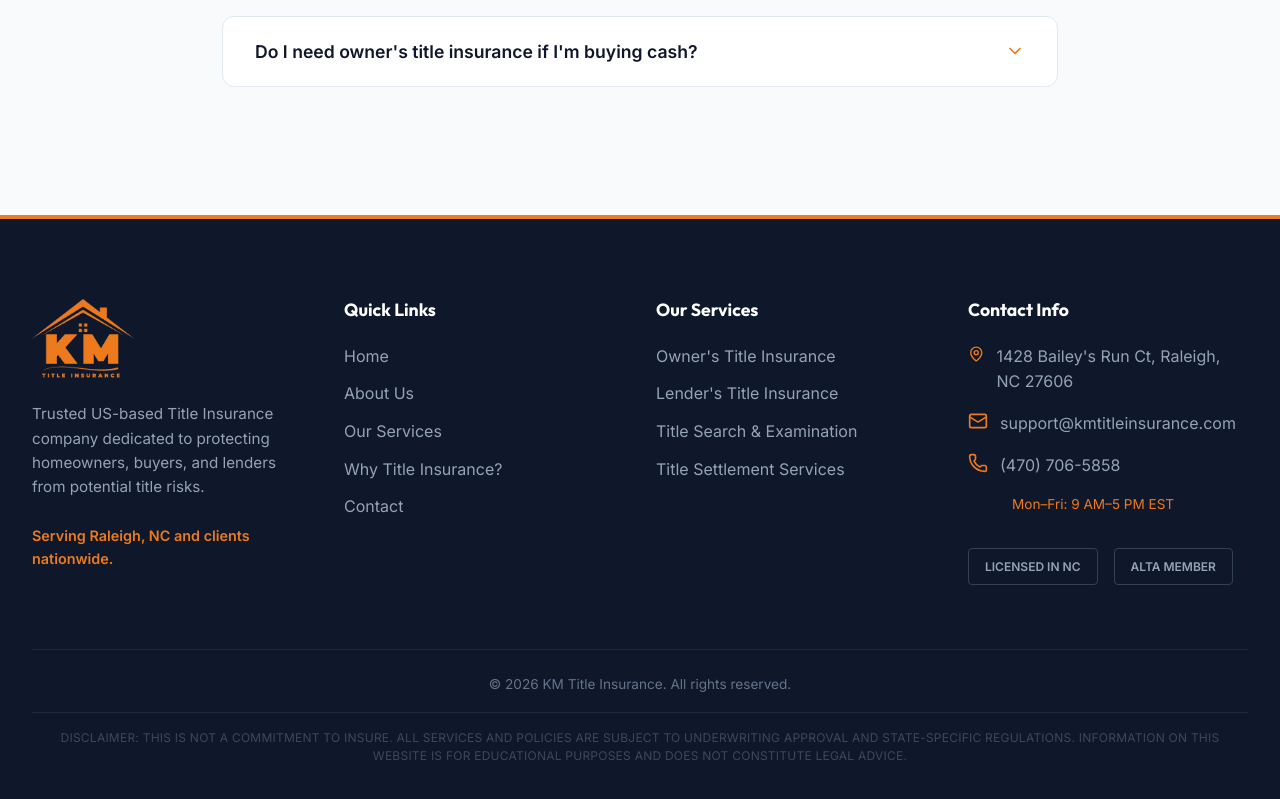
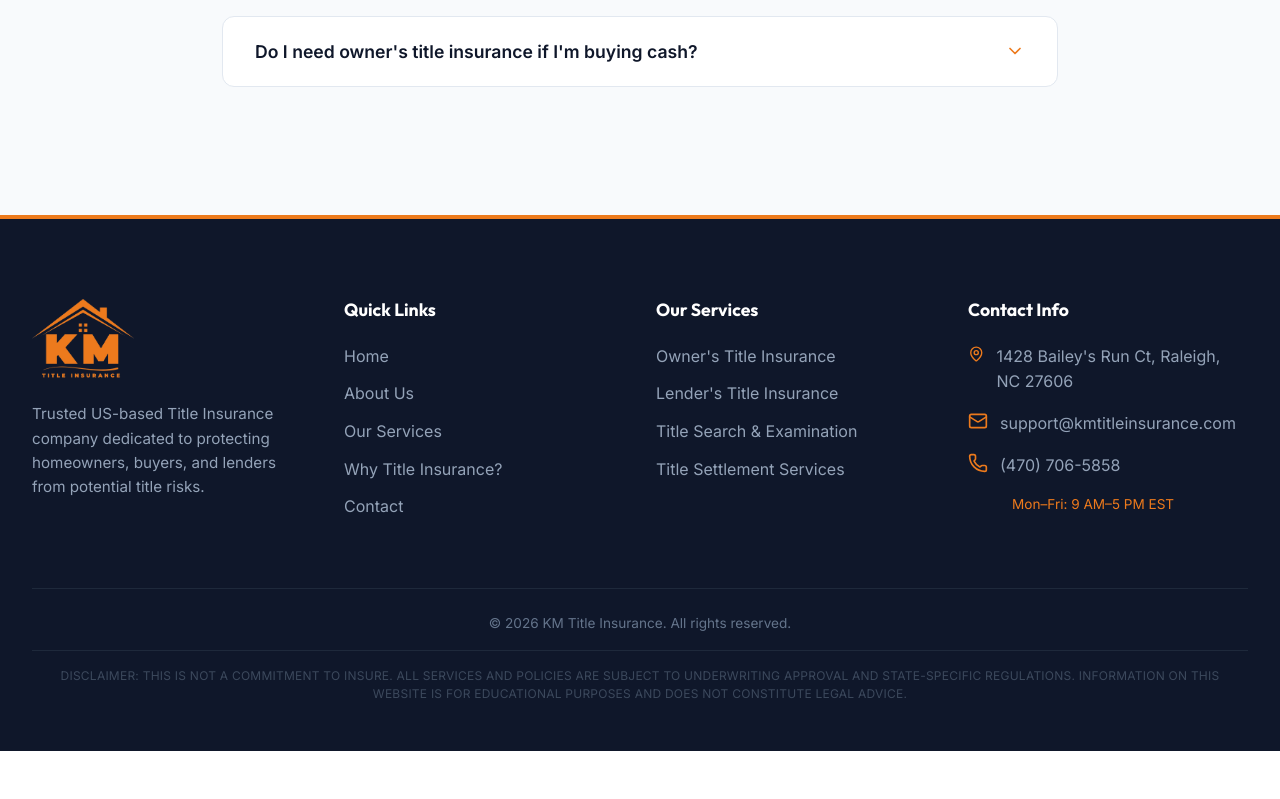
Before and after one commit to Kathir7623/Title-Insurance, a React (Vite) app: page / in a window 1280 px wide. Shown: the part 7071-7870 px from the top of the page. After the commit the page ends 7822 px from the top, so only its background shows below. Built offline with nearby package versions, Linux system fonts and the light colour scheme.

Commit message:
Remove Raleigh location and ALTA membership from footer

```diff
--- a/src/components/Footer.jsx
+++ b/src/components/Footer.jsx
@@ -13,9 +13,6 @@ const Footer = () => {
             </div>
             <p style={{ color: '#94a3b8', fontSize: '0.95rem', marginBottom: '1.5rem' }}>
               Trusted US-based Title Insurance company dedicated to protecting homeowners, buyers, and lenders from potential title risks.
-            </p>
-            <p style={{ color: 'var(--secondary)', fontSize: '0.9rem', fontWeight: 600 }}>
-              Serving Raleigh, NC and clients nationwide.
             </p>
           </div>
 
@@ -60,10 +57,6 @@ const Footer = () => {
                 Mon–Fri: 9 AM–5 PM EST
               </li>
             </ul>
-            <div style={{ marginTop: '2rem', display: 'flex', gap: '1rem', flexWrap: 'wrap' }}>
-              <div style={{ padding: '0.5rem 1rem', border: '1px solid #334155', borderRadius: '4px', fontSize: '0.75rem', color: '#94a3b8', textTransform: 'uppercase', fontWeight: 600 }}>Licensed in NC</div>
-              <div style={{ padding: '0.5rem 1rem', border: '1px solid #334155', borderRadius: '4px', fontSize: '0.75rem', color: '#94a3b8', textTransform: 'uppercase', fontWeight: 600 }}>ALTA Member</div>
-            </div>
           </div>
         </div>
 
```
